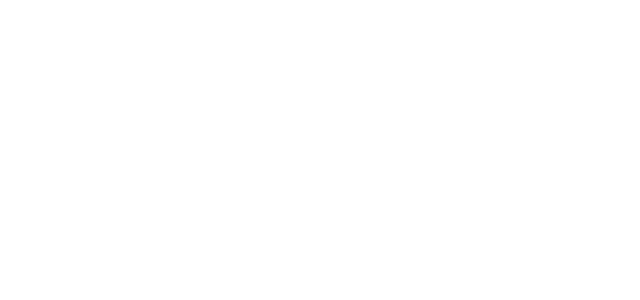
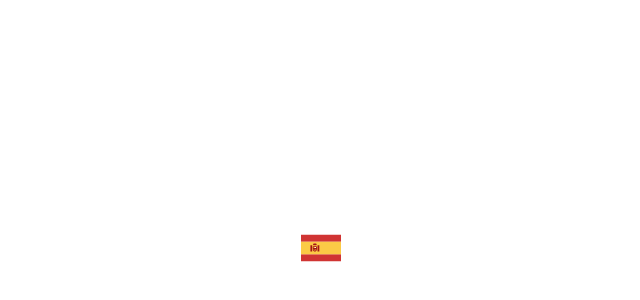
Before and after one commit to NachoBerridy/ElRinconDeNacho, a React (Vite) app: page / in a window 1280 px wide. Shown: the part 224-524 px from the top of the page, without its empty margins (151-791 px from the left). Built offline with nearby package versions, Linux system fonts and the light colour scheme.

Commit message:
Language Button

```diff
--- a/package.json
+++ b/package.json
@@ -10,6 +10,7 @@
   },
   "dependencies": {
     "@reduxjs/toolkit": "^1.9.0",
+    "country-flag-icons": "^1.5.5",
     "postcss-import": "^15.0.0",
     "react": "^18.2.0",
     "react-dom": "^18.2.0",
--- a/src/App/Actions/Actions.js
+++ b/src/App/Actions/Actions.js
@@ -7,6 +7,7 @@
         *   @param {string} language - The language to set.
         *   Options: "en", "es"
     */
+   console.log("setLanguageAction", language);
     return (dispatch) => {
         dispatch(setLanguage(language));
     }
--- /dev/null
+++ b/src/Components/Atoms/Buttons/Language/LanguageButton.jsx
@@ -0,0 +1,31 @@
+import React, { useEffect } from "react";
+import { useDispatch, useSelector } from "react-redux";
+import { setLanguageAction } from "../../../../App/Actions/Actions.js";
+import  { ES, GB } from 'country-flag-icons/react/3x2'
+import { countries } from 'country-flag-icons'
+
+const LanguageButton = () => {
+
+    const dispatch = useDispatch();
+
+    const { language } = useSelector(state => state.data);
+
+    const handleClick = (e) => {
+        if (language === "en") {
+            dispatch(setLanguageAction("es"));
+        } else {
+            dispatch(setLanguageAction("en"));
+        }
+    }
+
+    return (
+        <div>
+                {
+                    language === "en" ? <ES onClick={handleClick} className='w-10 h-10 hover:cursor-pointer hover:scale-110' /> : <GB  onClick={handleClick} className='w-10 h-10 hover:cursor-pointer hover:scale-110' />
+                }
+        </div>
+    );
+}
+
+
+export default LanguageButton;
--- a/src/Components/Organisms/HomeMainSection/HomeMainSection.jsx
+++ b/src/Components/Organisms/HomeMainSection/HomeMainSection.jsx
@@ -1,10 +1,12 @@
 import React from "react";
 import Title from "../../Molecules/Title/Title";
+import LanguageButton from "../../Atoms/Buttons/Language/LanguageButton";
 
 const HomeMainSection = () => {
     return (
-        <div className="home-main-section">
+        <div className="">
             <Title />
+            <LanguageButton />
         </div>
     );
 }
```
Also changed, not shown: 2 other files (tests, documents, lock files or other folders).
